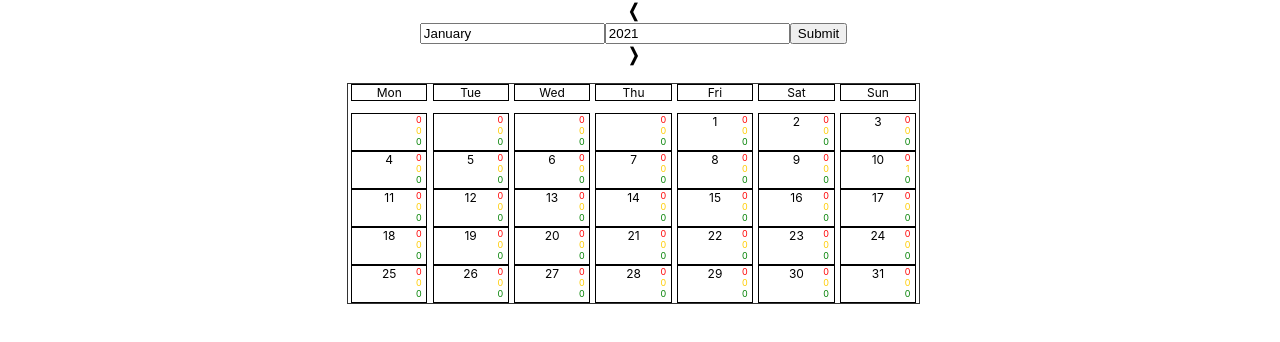
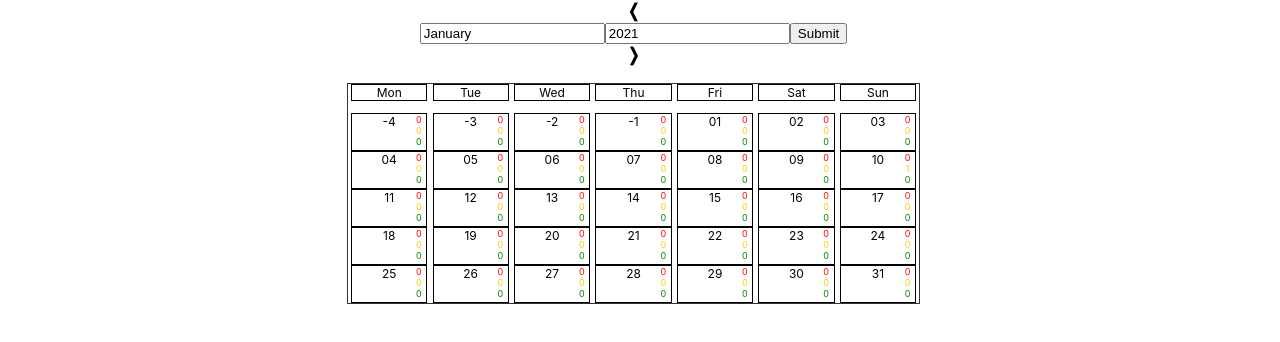
Before and after one commit to Skyrlon/react-todo-list, a React (Create React App) app: page /calendar in a window 1280 px wide. Both pictures are taken after a click on the element 253 px from the left and 496 px from the top of the page. Shown: the part 142-484 px from the top of the page. Built offline with nearby package versions, Linux system fonts and the light colour scheme.

Commit message:
moved 2 digit number check in setUpCalendar to reduce html

```diff
--- a/src/components/Calendar.jsx
+++ b/src/components/Calendar.jsx
@@ -152,10 +152,18 @@ const Calendar = ({ todos }) => {
             name: new Intl.DateTimeFormat("en-US", { weekday: "short" }).format(
               new Date(`${i + 1} ${month} ${dateAsked}`)
             ),
-            number: i + 1,
+            number: i + 1 < 10 ? `0${i + 1}` : i + 1,
           });
         }
-        array.push({ id: monthsNames.indexOf(month), name: month, days: days });
+        array.push({
+          id: monthsNames.indexOf(month),
+          number:
+            monthsNames.indexOf(month) + 1 < 10
+              ? `0${monthsNames.indexOf(month) + 1}`
+              : monthsNames.indexOf(month) + 1,
+          name: month,
+          days: days,
+        });
       });
     } else if (calendarFormat === "month") {
       let daysInMonth = new Date(
@@ -163,32 +171,38 @@ const Calendar = ({ todos }) => {
         monthsNames.indexOf(dateAsked.split(" ")[0]) + 1,
         0
       ).getDate();
+      let days = [];
       for (let i = 0; i < daysInMonth; i++) {
-        let day = {
+        days.push({
           id: i,
           name: new Intl.DateTimeFormat("en-US", { weekday: "long" }).format(
             new Date(`${i + 1} ${dateAsked}`)
           ),
-          number: i + 1,
-        };
-        array.push(day);
+          number: i + 1 < 10 ? `0${i + 1}` : i + 1,
+        });
       }
-      let daysBeforeFirstDay = [];
-      for (let j = 0; j < weekDaysNames.indexOf(array[0].name); j++) {
-        daysBeforeFirstDay.unshift({ id: -j - 1, name: "", number: "" });
+      array.push({
+        number:
+          monthsNames.indexOf(dateAsked.split(" ")[0]) + 1 < 10
+            ? `0${monthsNames.indexOf(dateAsked.split(" ")[0]) + 1}`
+            : monthsNames.indexOf(dateAsked.split(" ")[0]) + 1,
+        days: days,
+      });
+      let daysBeforeFirstDay = weekDaysNames.indexOf(array[0].days[0].name);
+      for (let j = 0; j < daysBeforeFirstDay; j++) {
+        array[0].days.unshift({ id: -j - 1, name: "", number: -j - 1 });
       }
-      array = daysBeforeFirstDay.concat(array);
-      let daysAfterLastDay = [];
-      for (
-        let k = 0;
-        k <
+      let daysAfterLastDay =
         weekDaysNames.length -
-          (weekDaysNames.indexOf(array[array.length - 1].name) + 1);
-        k++
-      ) {
-        daysAfterLastDay.push({ id: array.length + k, name: "", number: "" });
+        (weekDaysNames.indexOf(array[0].days[array[0].days.length - 1].name) +
+          1);
+      for (let k = 0; k < daysAfterLastDay; k++) {
+        array[0].days.push({
+          id: array[0].days.length,
+          name: "",
+          number: array[0].days.length + 1,
+        });
       }
-      array = array.concat(daysAfterLastDay);
     }
     return array;
   };
@@ -283,7 +297,7 @@ const Calendar = ({ todos }) => {
         {calendarFormat === "year" &&
           calendar.map((month) => (
             <div
-              key={month.id}
+              key={month.number}
               onClick={() => {
                 setCalendarFormat("month");
                 setMonthGoingToSubmit(month.name);
@@ -302,22 +316,12 @@ const Calendar = ({ todos }) => {
                       {todos.filter(
                         (todo) =>
                           todo.deadline ===
-                          `${year}-${
-                            monthsNames.indexOf(month.name) + 1 < 10 //check if number is inferior to ten, to add or not a 0 before number
-                              ? `0${monthsNames.indexOf(month.name) + 1}`
-                              : monthsNames.indexOf(month.name) + 1
-                          }-${day.number < 10 ? `0${day.number}` : day.number}` //check if number is inferior to ten, to add or not a 0 before number
+                          `${year}-${month.number}-${day.number}`
                       ).length > 0 ? (
                         todos.map(
                           (todo) =>
                             todo.deadline ===
-                              `${year}-${
-                                monthsNames.indexOf(month.name) + 1 < 10 //check if number is inferior to ten, to add or not a 0 before number
-                                  ? `0${monthsNames.indexOf(month.name) + 1}`
-                                  : monthsNames.indexOf(month.name) + 1
-                              }-${
-                                day.number < 10 ? `0${day.number}` : day.number //check if number is inferior to ten, to add or not a 0 before number
-                              }` && (
+                              `${year}-${month.number}-${day.number}` && (
                               <div
                                 key={todo.id}
                                 className={`year_day-todo priority-${todo.priority}`}
@@ -342,9 +346,11 @@ const Calendar = ({ todos }) => {
                 <div key={weekday}>{weekday.slice(0, 3)}</div>
               ))}
             </div>
-            <div className="month">
-              {calendar.map((day) => (
-                <div className="month_day" key={day.id}>
+
+            {calendar.map((month) => (
+              <div key={month.number} className="month">
+                {month.days.map((day) => (
+                  <div className="month_day" key={day.number}>
                     <div className="month_day-number">{day.number}</div>
                     <div className="month_day-todo">
                       {["hight", "medium", "low"].map((priority) => (
@@ -354,21 +360,7 @@ const Calendar = ({ todos }) => {
                               (todo) =>
                                 todo.priority === priority &&
                                 todo.deadline ===
-                                `${year}-${
-                                  monthsNames.indexOf(monthGoingToSubmit) + 1 <
-                                  10 //check if number is inferior to ten, to add or not a 0 before number
-                                    ? `0${
-                                        monthsNames.indexOf(
-                                          monthGoingToSubmit
-                                        ) + 1
-                                      }`
-                                    : monthsNames.indexOf(monthGoingToSubmit) +
-                                      1
-                                }-${
-                                  day.number < 10
-                                    ? `0${day.number}`
-                                    : day.number //check if number is inferior to ten, to add or not a 0 before number
-                                }`
+                                  `${year}-${month.number}-${day.number}`
                             ).length
                           }
                         </div>
@@ -377,6 +369,7 @@ const Calendar = ({ todos }) => {
                   </div>
                 ))}
               </div>
+            ))}
           </div>
         )}
       </div>
```
Lines whose indentation alone changed are shown as unchanged.
